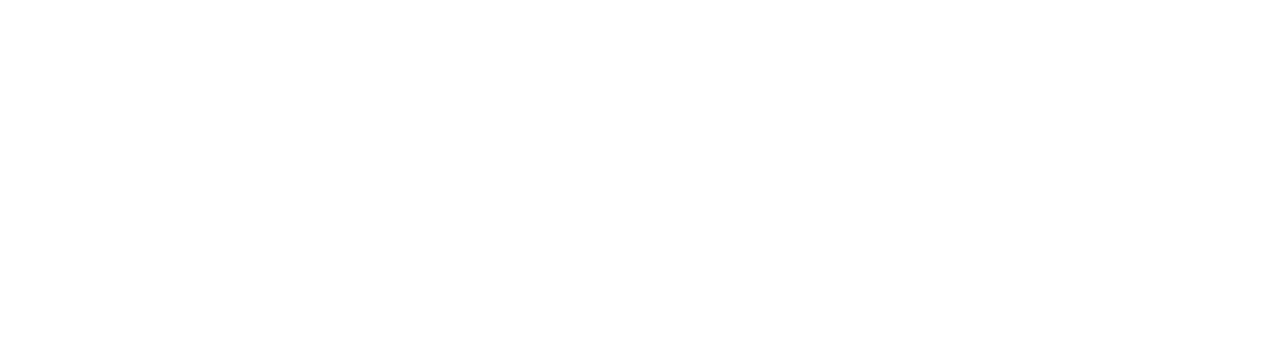
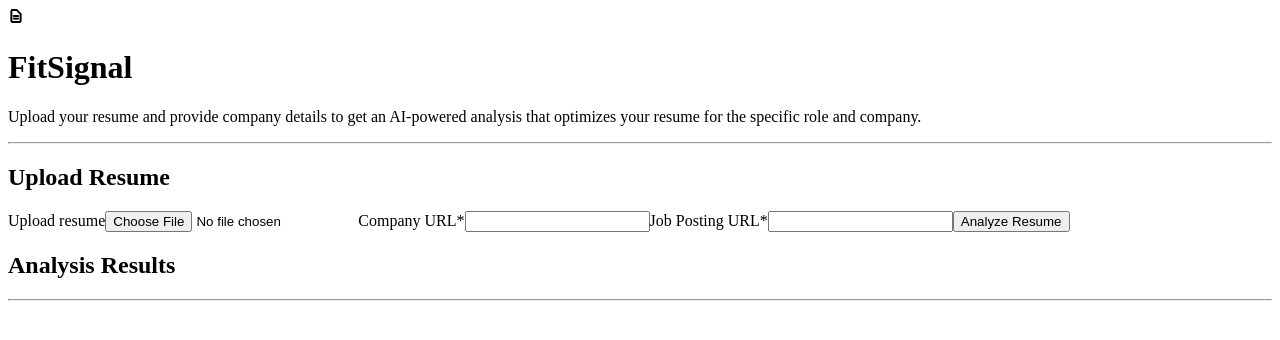
Before and after one commit to qixiangggg/fitsignal, a Next.js app in the folder frontend/: page / in a window 1280 px wide. Shown: the top 340 px of the page. Built offline with nearby package versions, Linux system fonts and the light colour scheme.

Commit message:
feat(frontend): initialize homepage layout and resume analysis form

```diff
--- a/frontend/app/page.tsx
+++ b/frontend/app/page.tsx
@@ -1,3 +1,33 @@
+import Form from "next/form"
 export default function Home() {
-  return
+  return (
+  <>
+    <header>
+        <img src="logo.png" alt="logo"/>
+        <h1>FitSignal</h1>
+        <p>Upload your resume and provide company details to get an AI-powered analysis that optimizes your resume for the specific role and company.</p>
+    </header>
+    <hr/>
+    <main>
+        <h2>Upload Resume</h2>
+        <section>
+            <Form action="/">
+                <label htmlFor="upload-resume">Upload resume</label>
+                <input type="file" id="upload-resume"/>
+
+                <label htmlFor="company-url">Company URL*</label>
+                <input type="text" id="company-url"/>
+
+                <label htmlFor="job-posting-url">Job Posting URL*</label>
+                <input type="text" id="job-posting-url"/>
+                <button type="submit">Analyze Resume</button>
+            </Form>
+        </section>
+        <section>
+            <h2>Analysis Results</h2>
+            <hr/>
+        </section>
+    </main>
+
+  </>)
 }
```
Also changed, not shown: frontend/public/logo.png (added).
